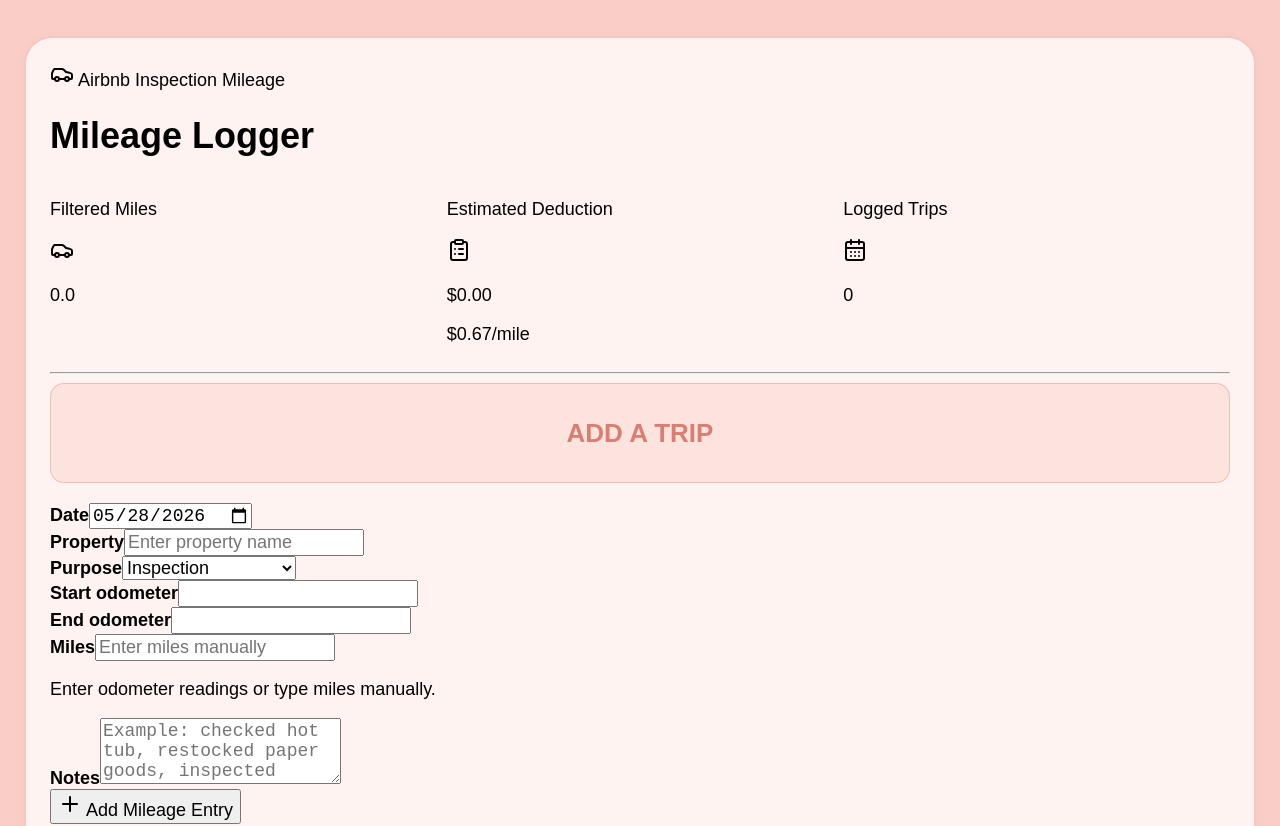
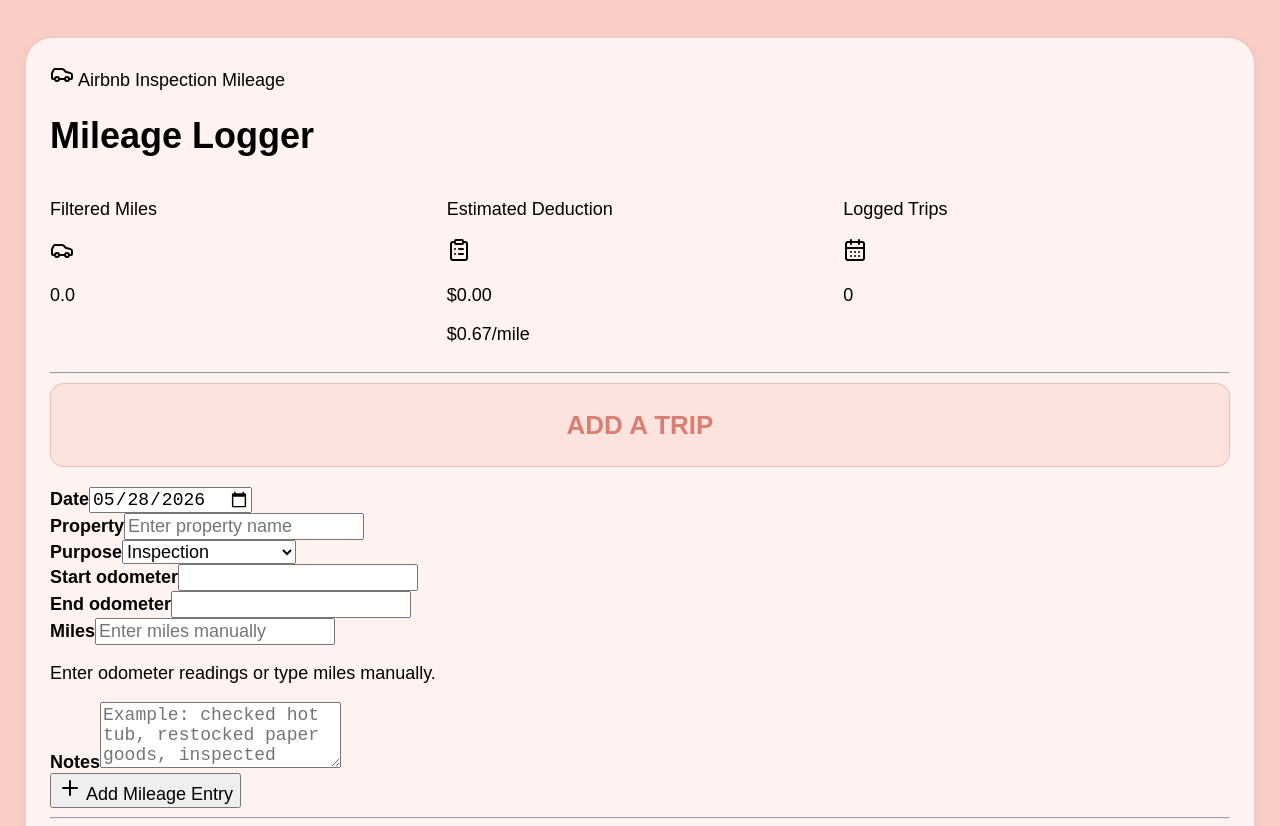
Before and after one commit to howmanymilestohome/airbnb-mileage-logger, a React (Vite) app: page / in a window 1280 px wide. Shown: the top 826 px of the page. Built offline with nearby package versions, Linux system fonts and the light colour scheme.

Commit message:
Update index.css

```diff
--- a/src/index.css
+++ b/src/index.css
@@ -64,7 +64,7 @@ h2 {
   background: rgba(248, 153, 141, 0.18);
   border: 1px solid rgba(214, 120, 108, 0.35);
   border-radius: 14px;
-  padding: 12px;
+  padding: 4px 10px;
   margin-bottom: 20px;
 }
 .section-banner {
```
